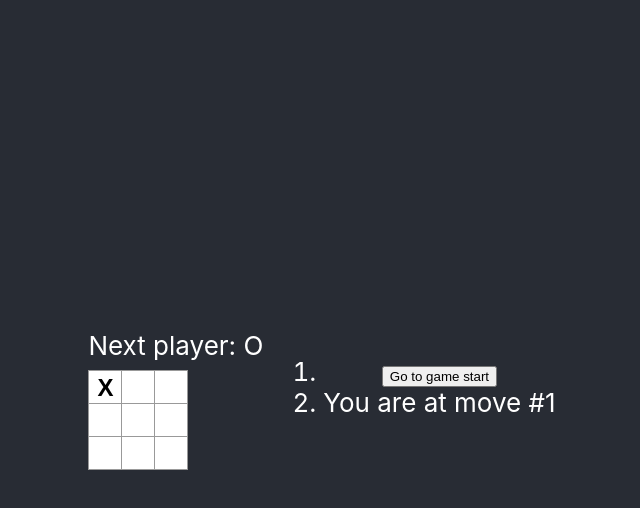
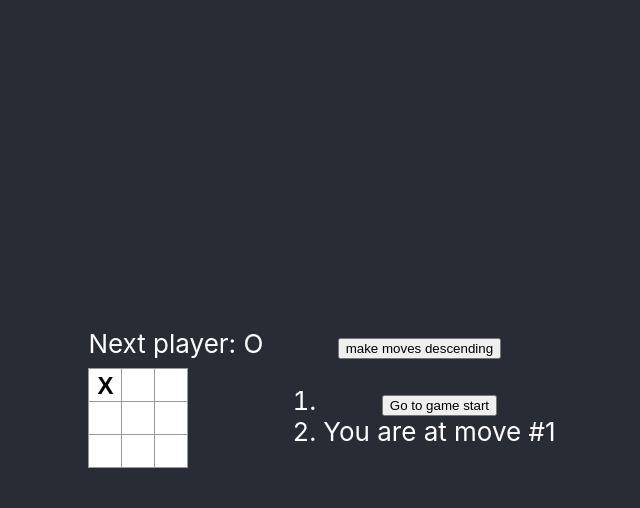
Before and after one commit to TrueForFun/tic-tac-toe, a React (Create React App) app: page / in a window 1280 px wide. Both pictures are taken after a click on the button 421 px from the left and 387 px from the top of the page. Shown: the top 508 px of the page, without its empty margins (318-958 px from the left). Built offline with nearby package versions, Linux system fonts and the light colour scheme.

Commit message:
add sorting to moves

```diff
--- a/src/components/Game/Board/Board.jsx
+++ b/src/components/Game/Board/Board.jsx
@@ -7,6 +7,23 @@ function Square({ value, onSquareClick }) {
     </button>
   );
 }
+
+const generateBoard = (rows, cols, squares, handleClick) =>
+  Array.from({ length: rows }, (_, rowIdx) => (
+    <div key={rowIdx} className="board-row">
+      {Array.from({ length: cols }, (_, colIdx) => {
+        const currentSquare = rowIdx * rows + colIdx;
+
+        return (
+          <Square
+            key={colIdx}
+            value={squares[currentSquare]}
+            onSquareClick={() => handleClick(currentSquare)}
+          />
+        );
+      })}
+    </div>
+  ));
 
 export const Board = ({ xIsNext, squares, onPlay }) => {
   function handleClick(i) {
@@ -33,21 +50,7 @@ export const Board = ({ xIsNext, squares, onPlay }) => {
   return (
     <>
       <div className="status">{status}</div>
-      <div className="board-row">
-        <Square value={squares[0]} onSquareClick={() => handleClick(0)} />
-        <Square value={squares[1]} onSquareClick={() => handleClick(1)} />
-        <Square value={squares[2]} onSquareClick={() => handleClick(2)} />
-      </div>
-      <div className="board-row">
-        <Square value={squares[3]} onSquareClick={() => handleClick(3)} />
-        <Square value={squares[4]} onSquareClick={() => handleClick(4)} />
-        <Square value={squares[5]} onSquareClick={() => handleClick(5)} />
-      </div>
-      <div className="board-row">
-        <Square value={squares[6]} onSquareClick={() => handleClick(6)} />
-        <Square value={squares[7]} onSquareClick={() => handleClick(7)} />
-        <Square value={squares[8]} onSquareClick={() => handleClick(8)} />
-      </div>
+      {generateBoard(3, 3, squares, handleClick)}
     </>
   );
 };
--- a/src/components/Game/Game.jsx
+++ b/src/components/Game/Game.jsx
@@ -5,6 +5,7 @@ import { Board } from "./Board/Board";
 export default function Game() {
   const [history, setHistory] = useState([Array(9).fill(null)]);
   const [currentMove, setCurrentMove] = useState(0);
+  const [sorting, setSorting] = useState("asc");
 
   const xIsNext = currentMove % 2 === 0;
   const currentSquares = history[currentMove];
@@ -15,6 +16,20 @@ export default function Game() {
     setCurrentMove(nextHistory.length - 1);
   }
 
+  const moves = history.map((_, move) => {
+    return (
+      <li key={move}>
+        {currentMove === move ? (
+          `You are at move #${move}`
+        ) : (
+          <button onClick={() => setCurrentMove(move)}>
+            {move === 0 ? "Go to game start" : `Go to move #${move}`}
+          </button>
+        )}
+      </li>
+    );
+  });
+
   return (
     <div className="game">
       <div className="game-board">
@@ -22,21 +37,15 @@ export default function Game() {
       </div>
 
       <div className="game-info">
-        <ol>
-          {history.map((_, move) => {
-            return (
-              <li key={move}>
-                {currentMove === move ? (
-                  `You are at move #${move}`
-                ) : (
-                  <button onClick={() => setCurrentMove(move)}>
-                    {move === 0 ? "Go to game start" : `Go to move #${move}`}
-                  </button>
-                )}
-              </li>
-            );
-          })}
-        </ol>
+        <button
+          onClick={() =>
+            sorting === "asc" ? setSorting("desc") : setSorting("asc")
+          }
+        >
+          make moves {sorting === "asc" ? "descending" : "ascending"}
+        </button>
+
+        <ol>{sorting === "asc" ? moves : moves.reverse()}</ol>
       </div>
     </div>
   );
```
Also changed, not shown: 1 other file (tests, documents, lock files or other folders).
